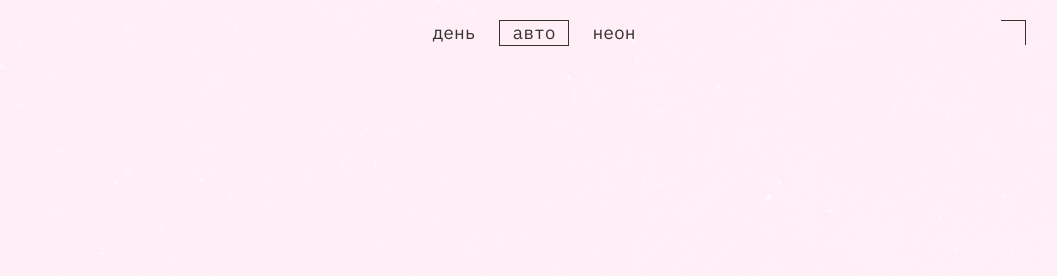
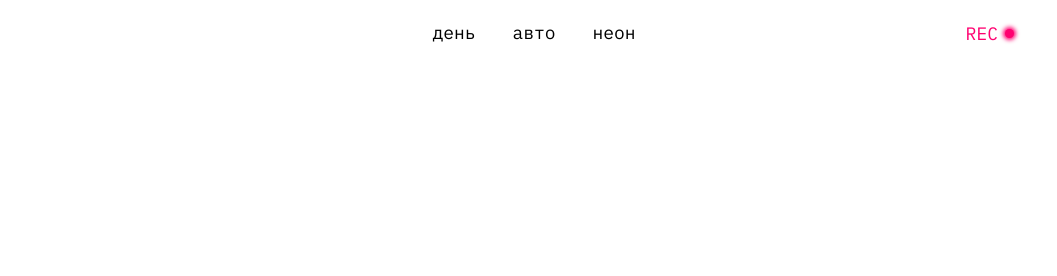
Before and after one commit to diman-divan-87/slozhno-sosredotochitsya-fd, a plain HTML site: page index.html in a window 1280 px wide. Shown: the top 276 px of the page, without its empty margins (106-1163 px from the left). Drawn offline with Linux system fonts and the light colour scheme.

Commit message:
Спринт 3. Правка бага с темной темой и расхождением верстки

```diff
--- a/styles/dark.css
+++ b/styles/dark.css
@@ -11,3 +11,19 @@
   --background-main: url(/images/cover-image-dark.png);
   --display-flex: flex;
 }
+
+@media (prefers-color-scheme: dark) {
+  :root {
+  --color-title: var(--color-magenta);
+  --color-text: var(--color-pink-light);
+  --color-decorated: var(--color-red);
+  --color-bg-sub-title: var(--color-red);
+  --color-sub-title: var(--color-black);
+  --color-hover: var(--color-red-alpha);
+  --text-shadow-title: 4px 4px 0 var(--color-bg-sub-title);
+  --text-shadow-footer: 2px 2px 0px var(--color-red);
+  --text-shadow-link: 2px 2px 0 var(--color-bg-sub-title);
+  --background-main: url(/images/cover-image-dark.png);
+  --display-flex: flex;
+  }
+}
--- a/styles/light.css
+++ b/styles/light.css
@@ -11,20 +11,3 @@
   --background-main: url(/images/cover-image-light.png);
   --display-flex: none;
 }
-
-@media (prefers-color-scheme: light) {
-  :root {
-  --color-title: var(--color-pink-ultralight);
-  --color-text: var(--color-gray);
-  --color-bg-sub-title: var(--color-pink);
-  --color-decorated: var(--color-gray);
-  --color-sub-title: var(--color-gray);
-  --color-hover: var(--color-black-alpha);
-  --text-shadow-title: 4px 4px 0 var(--color-bg-sub-title);
-  --text-shadow-footer: 2px 2px 0px var(--color-red);
-  --text-shadow-link: 2px 2px 0 var(--color-bg-sub-title);
-  --background-main: url(/images/cover-image-light.png);
-  --display-flex: none;
-  }
-
-}
--- a/styles/style.css
+++ b/styles/style.css
@@ -38,7 +38,7 @@
   display: grid;
   width: 100%;
   height: 100vh;
-  min-height: 700px;
+  min-height: 667px;
 }
 
 .header {
@@ -230,7 +230,6 @@
 }
 
 .section-4 {
-  margin-block-start: 20px;
   grid-template-columns: repeat(3, 1fr);
   grid-template-rows: 25px 260px 315px 433px;
   gap: 20px;
@@ -292,10 +291,6 @@
     grid-template-rows: repeat(3, max-content);
     grid-template-columns: repeat(1, 1fr);
     gap: 10px;
-  }
-
-  .title {
-    letter-spacing: -2px;
   }
 
   .sub-title-main {
```
